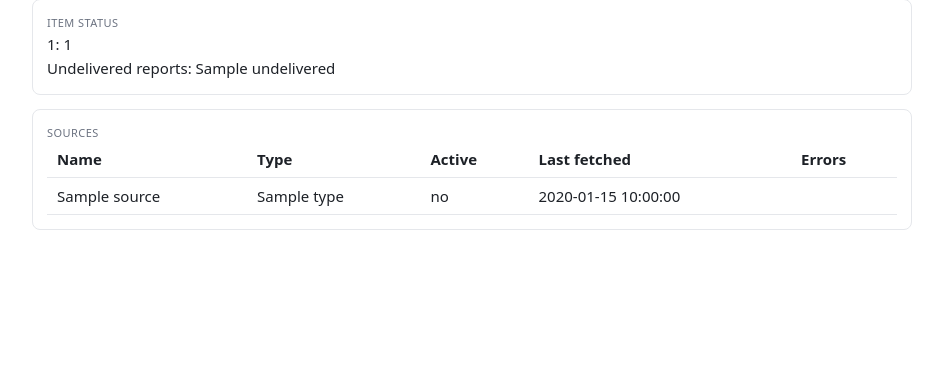
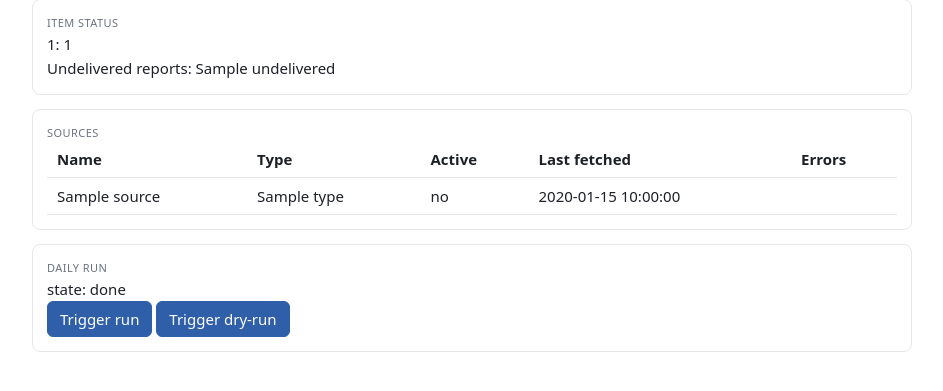
Before and after one commit to RavindraTarunokusumo/perpetual-analyst, a Flask app: template src/perpetual_analyst/web/templates/ops.html in a window 1280 px wide. Shown: the part 170-561 px from the top of the page, without its empty margins (168-1111 px from the left). Run offline with Flask 3, Linux system fonts and the light colour scheme; the template is opened without the code that fills it: most values are stand-ins (such as "Sample title", 1, 10 or a date in 2020).

Commit message:
feat(web): trigger-run action with single-run lock and status poll
POST /actions/run starts daily_run in a daemon thread (its own DB connection,
client, settings); a module-level lock allows only one run at a time. Ops shows
live state via GET /actions/run/status polled by a small script. Worker records
the exception type name only on error (secret hygiene).

Co-Authored-By: Claude Opus 4.8 <noreply@anthropic.com>

```diff
--- a/src/perpetual_analyst/web/app.py
+++ b/src/perpetual_analyst/web/app.py
@@ -142,7 +142,31 @@ def create_app(db_path: str) -> Flask:
 
     @app.route("/ops")
     def ops():
-        return render_template("ops.html", ov=queries.ops_overview(get_conn()))
+        from perpetual_analyst.web import actions
+
+        return render_template(
+            "ops.html",
+            ov=queries.ops_overview(get_conn()),
+            run_status=actions.run_status(),
+        )
+
+    @app.route("/actions/run", methods=["POST"])
+    def action_run():
+        from perpetual_analyst.web import actions
+
+        dry_run = request.form.get("dry_run") == "1"
+        started = actions.trigger_run(app.config["DB_PATH"], dry_run=dry_run)
+        flash(
+            "Run started." if started else "A run is already in progress.",
+            "info" if started else "error",
+        )
+        return redirect(url_for("ops"))
+
+    @app.route("/actions/run/status")
+    def action_run_status():
+        from perpetual_analyst.web import actions
+
+        return actions.run_status()
 
     @app.route("/reading")
     def reading():
--- a/src/perpetual_analyst/web/templates/ops.html
+++ b/src/perpetual_analyst/web/templates/ops.html
@@ -20,4 +20,27 @@
     {% endfor %}
   </table>
 </section>
+<section class="card">
+  <div class="label">Daily run</div>
+  <div id="run-state">state: {{ run_status.state }}{% if run_status.error %} ({{ run_status.error }}){% endif %}</div>
+  <form method="post" action="{{ url_for('action_run') }}" class="inline">
+    <button class="btn" type="submit">Trigger run</button>
+  </form>
+  <form method="post" action="{{ url_for('action_run') }}" class="inline">
+    <input type="hidden" name="dry_run" value="1">
+    <button class="btn" type="submit">Trigger dry-run</button>
+  </form>
+</section>
+<script>
+  async function poll() {
+    try {
+      const r = await fetch("{{ url_for('action_run_status') }}");
+      const s = await r.json();
+      document.getElementById("run-state").textContent =
+        "state: " + s.state + (s.error ? " (" + s.error + ")" : "");
+      if (s.state === "running") setTimeout(poll, 2000);
+    } catch (e) {}
+  }
+  if ("{{ run_status.state }}" === "running") poll();
+</script>
 {% endblock %}
```
Also changed, not shown: src/perpetual_analyst/web/actions.py (+56 -1 lines), tests/test_web_actions.py (+27 -0 lines), tests/test_web_routes.py (+6 -0 lines).
